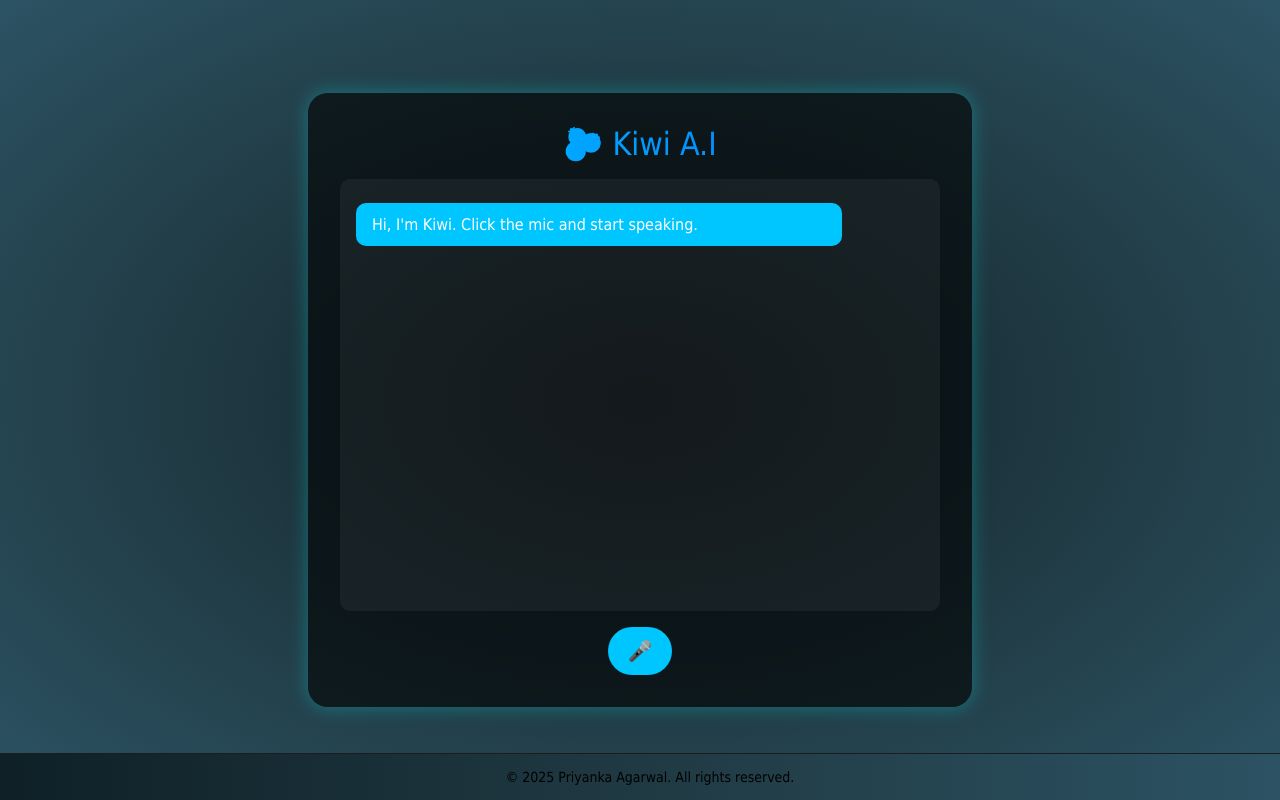
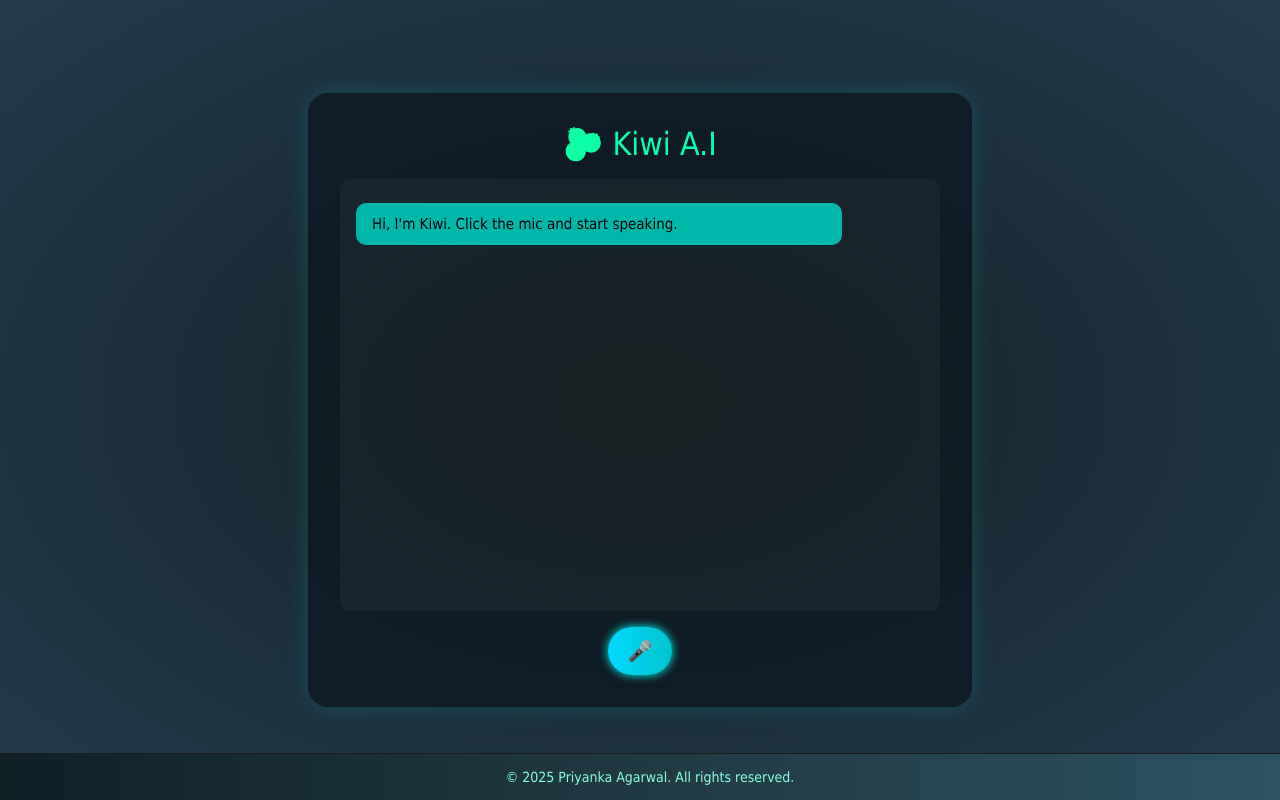
Before and after one commit to Prriiiyankaaa/Kiwi_AI, a Flask app: page / in a window 1280 px wide. Run offline with Flask 3, Linux system fonts and the light colour scheme; some web fonts are replaced.

Commit message:
Update style.css

```diff
--- a/static/style.css
+++ b/static/style.css
@@ -1,9 +1,9 @@
 body {
   margin: 0;
   padding: 0;
-  background: radial-gradient(ellipse at center, #0f2027, #203a43, #2c5364);
+  background: radial-gradient(ellipse at center, #152512, #1a2d3a, #243c4d);
   font-family: 'Delius', Tahoma, Geneva, Verdana, sans-serif;
-  color: #fff;
+  color: #f0faff;
   display: flex;
   align-items: center;
   justify-content: center;
@@ -11,19 +11,19 @@ body {
 }
 
 .container {
-  background: rgba(0, 0, 0, 0.6);
+  background: rgba(10, 20, 30, 0.7);
   border-radius: 20px;
   padding: 2rem;
   max-width: 600px;
   width: 100%;
-  box-shadow: 0 0 20px rgba(0, 255, 255, 0.3);
+  box-shadow: 0 0 25px rgba(0, 255, 255, 0.15);
 }
 
 .header {
   font-size: 2rem;
   text-align: center;
   margin-bottom: 1rem;
-  background: linear-gradient(to right, #00c6ff, #0072ff);
+  background: linear-gradient(to right, #15ff94, #00ffc0);
   -webkit-background-clip: text;
   -webkit-text-fill-color: transparent;
 }
@@ -32,7 +32,7 @@ body {
   height: 400px;
   overflow-y: auto;
   padding: 1rem;
-  background: rgba(255, 255, 255, 0.05);
+  background: rgba(255, 255, 255, 0.04);
   border-radius: 10px;
   margin-bottom: 1rem;
 }
@@ -42,18 +42,21 @@ body {
   padding: 0.75rem 1rem;
   border-radius: 10px;
   max-width: 80%;
+  font-size: 15px;
 }
 
 .user-msg {
-  background-color: #0072ff;
+  background-color: #005baf;
   align-self: flex-end;
   margin-left: auto;
+  color: #ffffff;
 }
 
 .bot-msg {
-  background-color: #00c6ff;
+  background-color: #00b8a9;
   align-self: flex-start;
   margin-right: auto;
+  color: #000;
 }
 
 .controls {
@@ -63,7 +66,7 @@ body {
 }
 
 .mic-button {
-  background: #00c6ff;
+  background: linear-gradient(to right, #00d9ff, #00c4cc);
   border: none;
   padding: 0.75rem 1.25rem;
   border-radius: 50px;
@@ -71,10 +74,11 @@ body {
   color: white;
   font-size: 1.25rem;
   transition: background 0.3s ease;
+  box-shadow: 0 0 10px #00fff2;
 }
 
 .mic-button:hover {
-  background: #0072ff;
+  background: linear-gradient(to right, #007eff, #00e6b8);
 }
 
 .listening-dots {
@@ -87,7 +91,7 @@ body {
 .dot {
   width: 10px;
   height: 10px;
-  background-color: #fff;
+  background-color: #00ffe0;
   border-radius: 50%;
   animation: blink 1s infinite;
 }
@@ -102,17 +106,18 @@ body {
 
 @keyframes blink {
   0%, 80%, 100% {
-    opacity: 0.3;
+    opacity: 0.2;
   }
   40% {
     opacity: 1;
   }
 }
+
 footer {
   text-align: center;
   padding: 15px 10px;
   background: linear-gradient(to right, #0f2027, #203a43, #2c5364);
-  color: #000000;
+  color: #88ffe0;
   font-size: 14px;
   position: fixed;
   bottom: 0;
```
